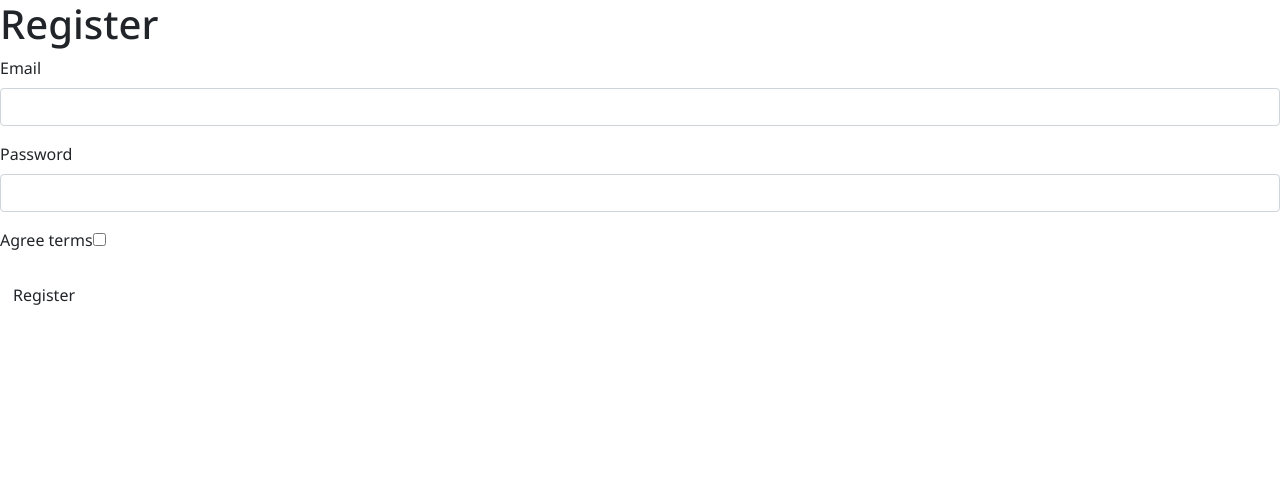
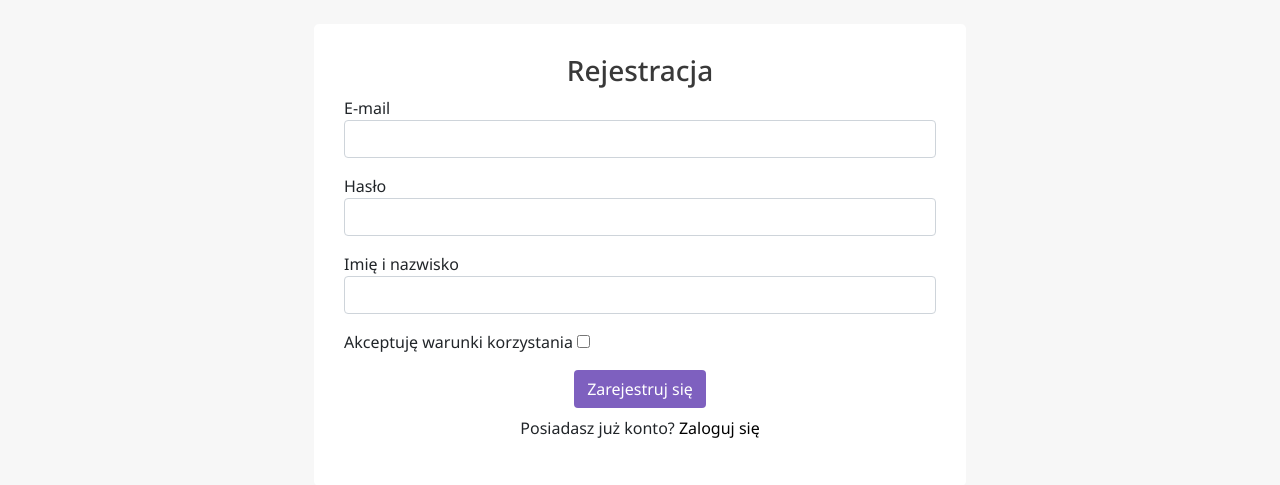
Before and after one commit to hightt/HRM, a Symfony app: template templates/registration/register.html.twig in a window 1280 px wide. Shown: the top 485 px of the page. Run offline with Twig, Linux system fonts and the light colour scheme; the template is opened without the code that fills it, so the values that code supplies are empty; form fields are guessed from the names that the template uses; some libraries are stand-ins or nearby versions.

Commit message:
Improve login & register templates UI/UX

```diff
--- a/public/css/style.css
+++ b/public/css/style.css
@@ -1,6 +1,11 @@
 body {
     font-family: "Noto Sans", serif;
     overflow-x: hidden;
+}
+a
+{
+    text-decoration: none;
+    color: black;
 }
 .message-box
 {
@@ -76,6 +81,13 @@ body {
 {
     color: black;
 }
+
+.login-box
+{
+    background-color: #ffffff;
+    border-radius: 5px;
+    padding: 30px;
+}
 @keyframes fadeOut {
     0% {
         opacity: 1;
--- a/src/Controller/SecurityController.php
+++ b/src/Controller/SecurityController.php
@@ -13,7 +13,7 @@ class SecurityController extends AbstractController
     public function login(AuthenticationUtils $authenticationUtils): Response
     {
         if ($this->getUser()) {
-            return $this->redirectToRoute('app_department_index');
+            return $this->redirectToRoute('app_homecontroller');
         }
 
         $error = $authenticationUtils->getLastAuthenticationError();
@@ -25,6 +25,6 @@ class SecurityController extends AbstractController
     #[Route(path: '/logout', name: 'app_logout')]
     public function logout(): void
     {
-        throw new \LogicException('This method can be blank - it will be intercepted by the logout key on your firewall.');
+        // throw new \LogicException('This method can be blank - it will be intercepted by the logout key on your firewall.');
     }
 }
--- a/src/Form/RegistrationFormType.php
+++ b/src/Form/RegistrationFormType.php
@@ -26,6 +26,7 @@ class RegistrationFormType extends AbstractType
                     ]),
                 ],
             ])
+            ->add('name')
             ->add('plainPassword', PasswordType::class, [
                 // instead of being set onto the object directly,
                 // this is read and encoded in the controller
--- a/templates/registration/register.html.twig
+++ b/templates/registration/register.html.twig
@@ -1,23 +1,50 @@
 {% extends 'index.html.twig' %}
 
-{% block title %}Register!{% endblock %}
+{% block title %}Log in!
+{% endblock %}
 
 {% block body %}
-    {% for flash_error in app.flashes('verify_email_error') %}
-        <div class="alert alert-danger" role="alert">{{ flash_error }}</div>
-    {% endfor %}
+	<style>
+		body {
+			background-color: #f7f7f7;
+		}
+	</style>
+	<form method="post">
+		<div class="row justify-content-center">
+			<div class="col-lg-6 mt-lg-4 col-md-12 login-box">
+				<h3 class="text-center" style="color: #393939;">Rejestracja</h3>
 
-    <h1>Register</h1>
+				{{ form_errors(registrationForm) }}
 
-    {{ form_errors(registrationForm) }}
-
-    {{ form_start(registrationForm) }}
-        {{ form_row(registrationForm.email) }}
-        {{ form_row(registrationForm.plainPassword, {
-            label: 'Password'
-        }) }}
-        {{ form_row(registrationForm.agreeTerms) }}
-
-        <button type="submit" class="btn">Register</button>
-    {{ form_end(registrationForm) }}
+				{{ form_start(registrationForm) }}
+				<div class="mb-3">
+					<label>E-mail</label>
+					{{ form_widget(registrationForm.email, { 'attr': {'class': 'form-control'} }) }}
+					{{ form_errors(registrationForm.email) }}
+				</div>
+				<div class="mb-3">
+					<label>Hasło</label>
+					{{ form_widget(registrationForm.plainPassword, { 'attr': {'class': 'form-control'} }) }}
+					{{ form_errors(registrationForm.plainPassword) }}
+				</div>
+                <div class="mb-3">
+					<label>Imię i nazwisko</label>
+					{{ form_widget(registrationForm.name, { 'attr': {'class': 'form-control'} }) }}
+					{{ form_errors(registrationForm.name) }}
+				</div>
+				<div class="mb-3">
+					<label>Akceptuję warunki korzystania</label>
+					{{ form_widget(registrationForm.agreeTerms, { 'attr': {'class': 'form-check-input ms-1'} }) }}
+					{{ form_errors(registrationForm.agreeTerms) }}
+				</div>
+				<div class="text-center">
+					<button class="btn" type="submit" style="background-color: #7E60BF; color: white;">
+						Zarejestruj się
+					</button>
+                     <p class="mt-2">Posiadasz już konto? <a href="{{path('app_login')}}">Zaloguj się</a></p>
+				</div>
+				{{ form_end(registrationForm) }}
+			</div>
+		</div>
+	</form>
 {% endblock %}
```
Also changed, not shown: templates/security/login.html.twig (+35 -26 lines).
